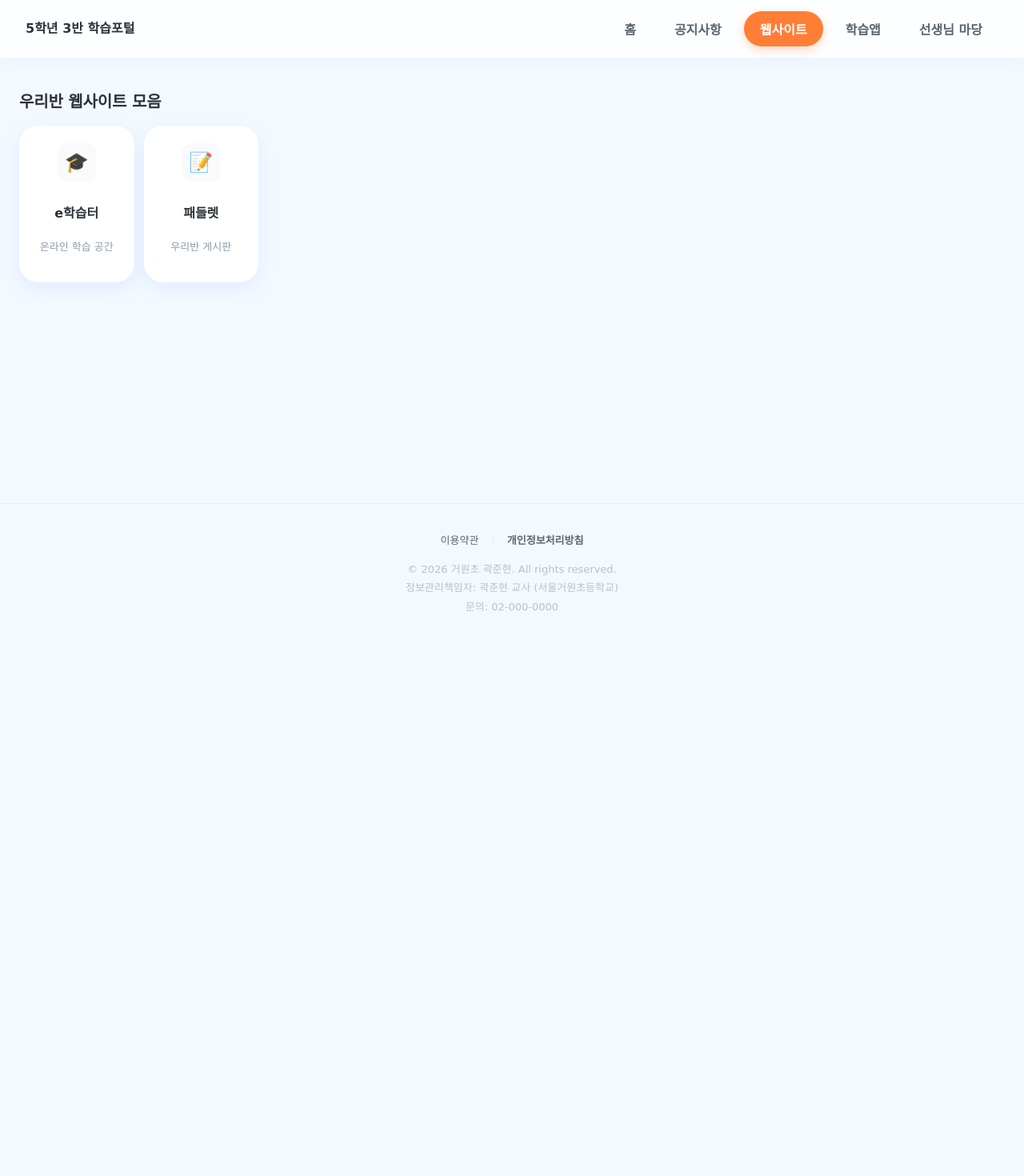
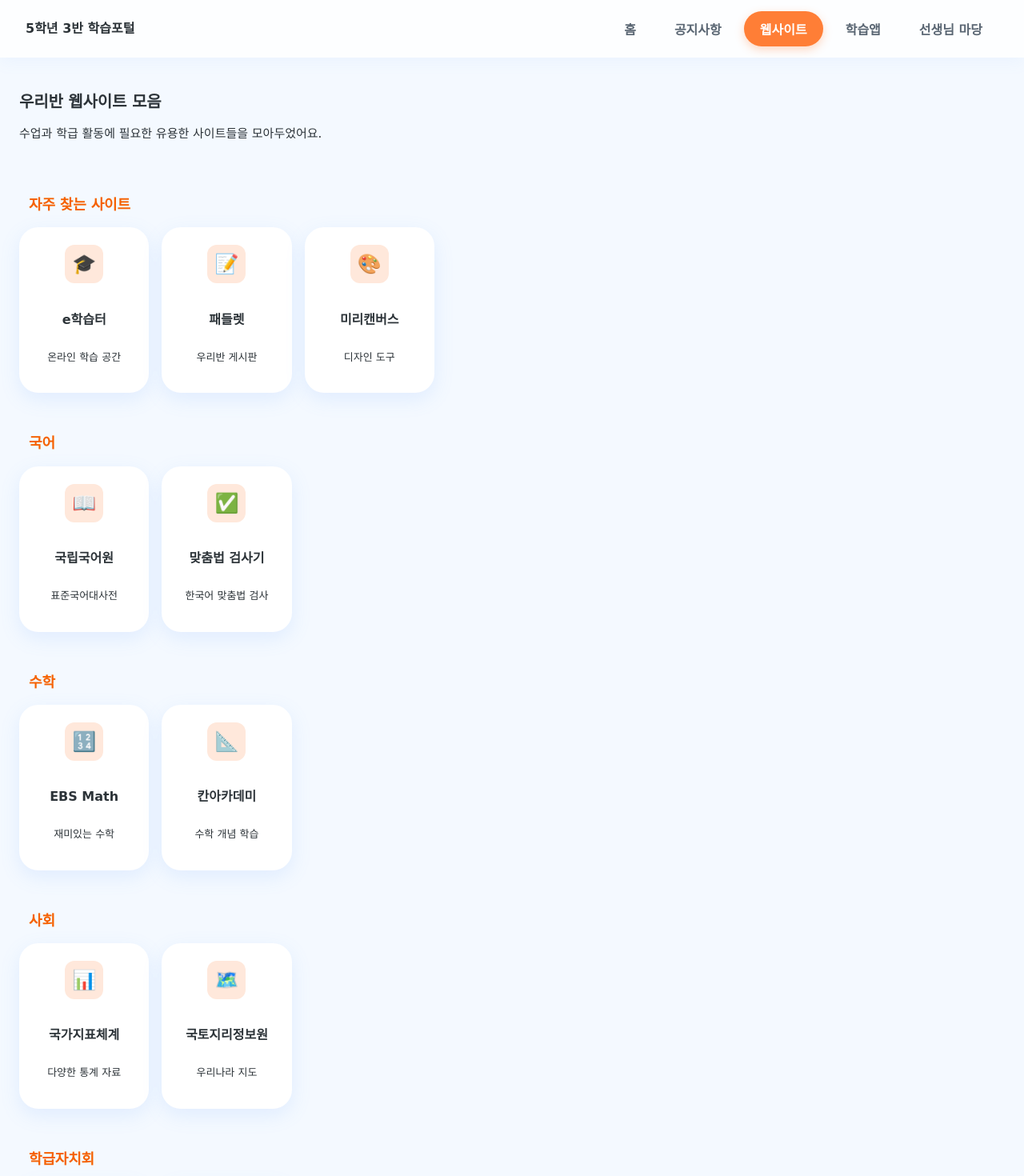
Before and after one commit to JunhyunGwag/-0627-portal, a React (Vite) app: page /bookmark in a window 1280 px wide. Shown: the top 1470 px of the page at 80% size. Before the commit the page ends 800 px from the top, so only its background shows below. Built offline with nearby package versions, Linux system fonts and the light colour scheme; a web font is replaced by a local one.

Commit message:
Update bookmark categories

```diff
--- a/src/pages/Bookmark.tsx
+++ b/src/pages/Bookmark.tsx
@@ -1,27 +1,88 @@
+type BookmarkItem = {
+  title: string;
+  url: string;
+  icon: string;
+  description: string;
+};
+
+type BookmarkCategory = {
+  category: string;
+  items: BookmarkItem[];
+};
+
+const BOOKMARK_DATA: BookmarkCategory[] = [
+  {
+    category: "자주 찾는 사이트",
+    items: [
+      { title: "e학습터", url: "https://cls.edunet.net", icon: "🎓", description: "온라인 학습 공간" },
+      { title: "패들렛", url: "https://padlet.com", icon: "📝", description: "우리반 게시판" },
+      { title: "미리캔버스", url: "https://www.miricanvas.com/", icon: "🎨", description: "디자인 도구" },
+    ]
+  },
+  {
+    category: "국어",
+    items: [
+      { title: "국립국어원", url: "https://www.korean.go.kr/", icon: "📖", description: "표준국어대사전" },
+      { title: "맞춤법 검사기", url: "http://speller.cs.pusan.ac.kr/", icon: "✅", description: "한국어 맞춤법 검사" },
+    ]
+  },
+  {
+    category: "수학",
+    items: [
+      { title: "EBS Math", url: "https://www.ebsmath.co.kr/", icon: "🔢", description: "재미있는 수학" },
+      { title: "칸아카데미", url: "https://ko.khanacademy.org/", icon: "📐", description: "수학 개념 학습" },
+    ]
+  },
+  {
+    category: "사회",
+    items: [
+      { title: "국가지표체계", url: "https://www.index.go.kr/", icon: "📊", description: "다양한 통계 자료" },
+      { title: "국토지리정보원", url: "https://www.ngii.go.kr/", icon: "🗺️", description: "우리나라 지도" },
+    ]
+  },
+  {
+    category: "학급자치회",
+    items: [
+      { title: "멘티미터", url: "https://www.mentimeter.com/", icon: "🙋", description: "실시간 의견 수렴" },
+      { title: "띵커벨", url: "https://www.tkbell.co.kr/", icon: "🔔", description: "퀴즈 및 투표" },
+    ]
+  },
+  {
+    category: "자투리 시간 사이트",
+    items: [
+      { title: "한컴 타자연습", url: "https://typing.malangmalang.com/", icon: "⌨️", description: "타자 속도 올리기" },
+      { title: "엔트리", url: "https://playentry.org/", icon: "🤖", description: "재미있는 블록 코딩" },
+    ]
+  }
+];
+
 export default function Bookmark() {
   return (
-    <div className="gutter" style={{ paddingTop: '24px', paddingBottom: '24px' }}>
-      <h2 className="text-heading-large" style={{ marginBottom: '16px' }}>우리반 웹사이트 모음</h2>
+    <div className="gutter" style={{ paddingTop: '24px', paddingBottom: '48px', display: 'flex', flexDirection: 'column', gap: '32px' }}>
+      <div>
+        <h2 className="text-heading-large" style={{ marginBottom: '8px' }}>우리반 웹사이트 모음</h2>
+        <p className="text-body" style={{ color: 'var(--fg-muted)' }}>수업과 학급 활동에 필요한 유용한 사이트들을 모아두었어요.</p>
+      </div>
 
-      <div style={{ display: 'grid', gridTemplateColumns: 'repeat(auto-fill, minmax(140px, 1fr))', gap: '12px' }}>
-        {/* Sample Bookmark 1 */}
-        <a href="https://cls.edunet.net" target="_blank" rel="noreferrer" className="card" style={{ alignItems: 'center', textAlign: 'center' }}>
-          <div style={{ width: '48px', height: '48px', backgroundColor: 'var(--bg-layer-fill)', borderRadius: '12px', marginBottom: '12px', display: 'flex', alignItems: 'center', justifyContent: 'center', fontSize: '24px' }}>
-            🎓
+      {BOOKMARK_DATA.map((section, index) => (
+        <section key={index}>
+          <h3 className="text-heading" style={{ marginBottom: '16px', color: 'var(--seed-color-carrot-700)', display: 'flex', alignItems: 'center', gap: '8px' }}>
+            <span style={{ width: '4px', height: '16px', backgroundColor: 'var(--seed-color-carrot-500)', borderRadius: '2px' }}></span>
+            {section.category}
+          </h3>
+          <div style={{ display: 'grid', gridTemplateColumns: 'repeat(auto-fill, minmax(160px, 1fr))', gap: '16px' }}>
+            {section.items.map((item, idx) => (
+              <a key={idx} href={item.url} target="_blank" rel="noreferrer" className="card" style={{ alignItems: 'center', textAlign: 'center', textDecoration: 'none', transition: 'transform 0.2s', cursor: 'pointer' }} onMouseOver={(e) => e.currentTarget.style.transform = 'translateY(-4px)'} onMouseOut={(e) => e.currentTarget.style.transform = 'translateY(0)'}>
+                <div style={{ width: '48px', height: '48px', backgroundColor: 'var(--seed-color-carrot-100)', borderRadius: '12px', marginBottom: '12px', display: 'flex', alignItems: 'center', justifyContent: 'center', fontSize: '24px' }}>
+                  {item.icon}
+                </div>
+                <h4 className="text-title" style={{ color: 'var(--fg-default)' }}>{item.title}</h4>
+                <p className="text-caption" style={{ marginTop: '4px', color: 'var(--fg-muted)' }}>{item.description}</p>
+              </a>
+            ))}
           </div>
-          <h3 className="text-title">e학습터</h3>
-          <p className="text-caption" style={{ marginTop: '4px' }}>온라인 학습 공간</p>
-        </a>
-
-        {/* Sample Bookmark 2 */}
-        <a href="https://padlet.com" target="_blank" rel="noreferrer" className="card" style={{ alignItems: 'center', textAlign: 'center' }}>
-          <div style={{ width: '48px', height: '48px', backgroundColor: 'var(--bg-layer-fill)', borderRadius: '12px', marginBottom: '12px', display: 'flex', alignItems: 'center', justifyContent: 'center', fontSize: '24px' }}>
-            📝
-          </div>
-          <h3 className="text-title">패들렛</h3>
-          <p className="text-caption" style={{ marginTop: '4px' }}>우리반 게시판</p>
-        </a>
-      </div>
+        </section>
+      ))}
     </div>
   );
 }
```
